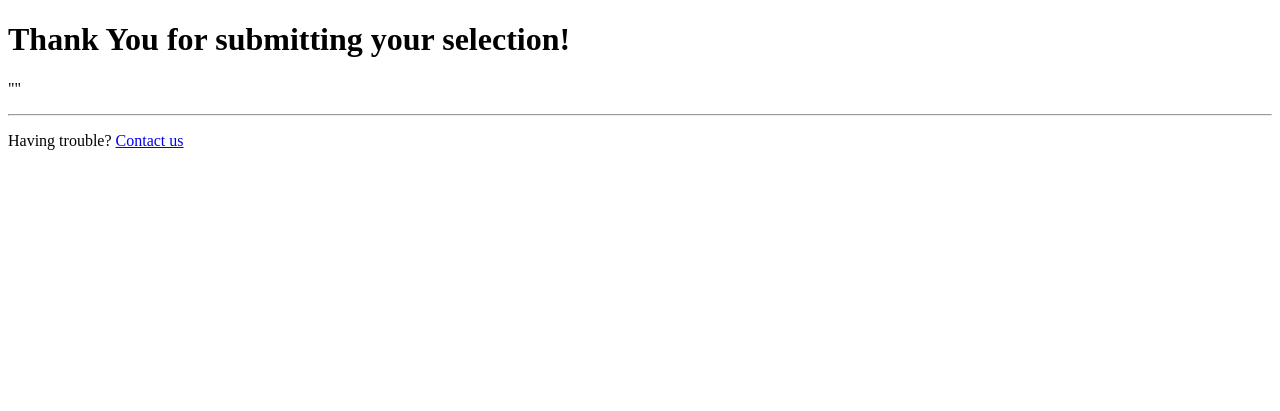
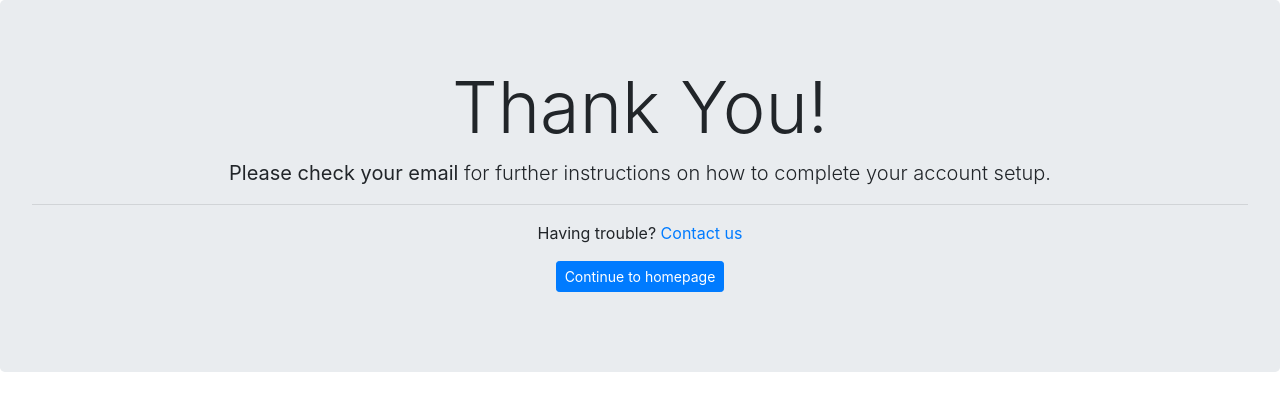
Before and after one commit to DooominicGuo/deep_learning_web, a Django app: a page that uses user_choice/templates/ending.html in a window 1280 px wide. Shown: the top 411 px of the page. Run offline with Django 3.2, Linux system fonts and the light colour scheme; some libraries are stand-ins or nearby versions.

Commit message:
ending page

```diff
--- a/user_choice/templates/ending.html
+++ b/user_choice/templates/ending.html
@@ -1,13 +1,22 @@
-<!doctype html>
-<html>
-    <body>
-        <div class="jumbotron text-center", id = "thankYou">
-            <h1 class="display-3">Thank You for submitting your selection!</h1>
-            <p class="lead" id = "finalSelection">""</p>
-            <hr>
-            <p>
-              Having trouble? <a href="mailto: zisongg@andrew.cmu.edu">Contact us</a>
-            </p>
-          </div>
-    </body>
-</html>
+<!-- Latest compiled and minified CSS -->
+<link rel="stylesheet" href="https://maxcdn.bootstrapcdn.com/bootstrap/4.5.2/css/bootstrap.min.css">
+
+<!-- jQuery library -->
+<script src="https://ajax.googleapis.com/ajax/libs/jquery/3.5.1/jquery.min.js"></script>
+
+<!-- Popper JS -->
+<script src="https://cdnjs.cloudflare.com/ajax/libs/popper.js/1.16.0/umd/popper.min.js"></script>
+
+<!-- Latest compiled JavaScript -->
+<script src="https://maxcdn.bootstrapcdn.com/bootstrap/4.5.2/js/bootstrap.min.js"></script>
+<div class="jumbotron text-center">
+  <h1 class="display-3">Thank You!</h1>
+  <p class="lead"><strong>Please check your email</strong> for further instructions on how to complete your account setup.</p>
+  <hr>
+  <p>
+    Having trouble? <a href="">Contact us</a>
+  </p>
+  <p class="lead">
+    <a class="btn btn-primary btn-sm" href="https://bootstrapcreative.com/" role="button">Continue to homepage</a>
+  </p>
+</div>
```
Also changed, not shown: db.sqlite3.
